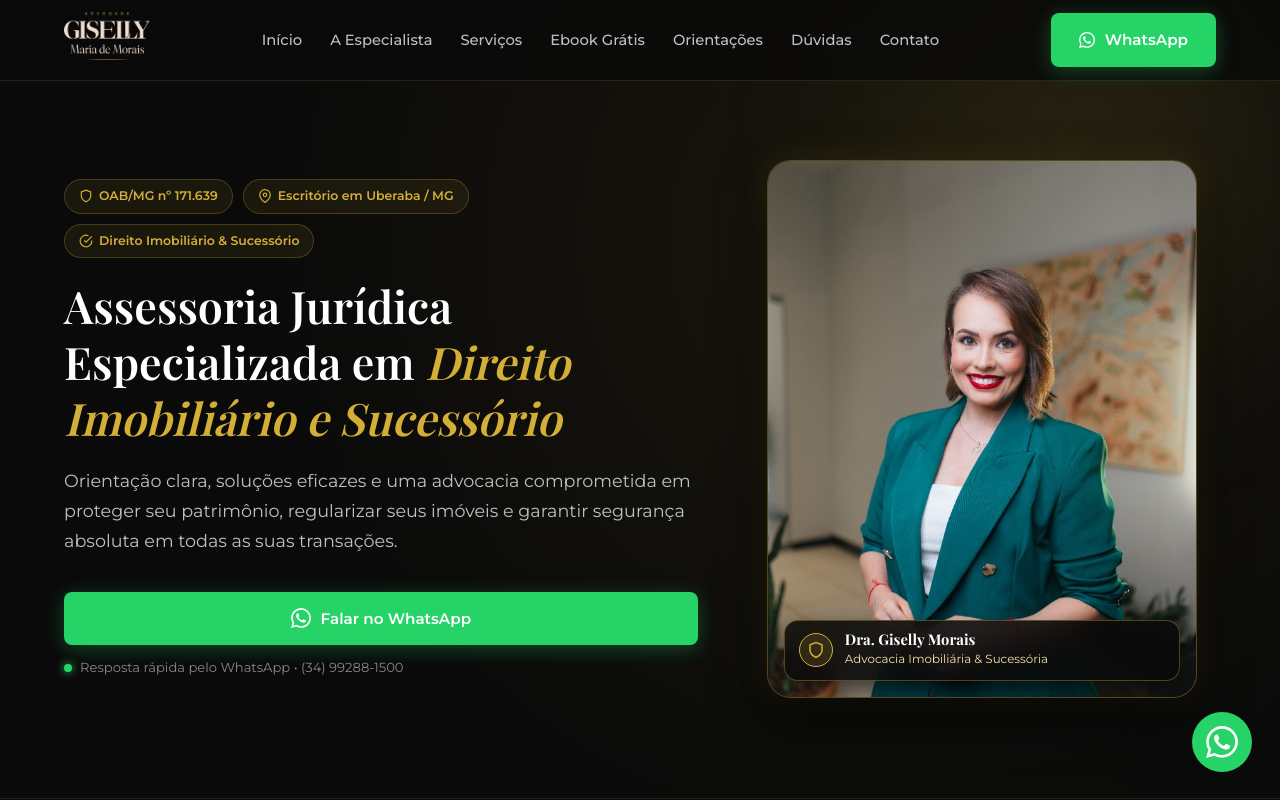
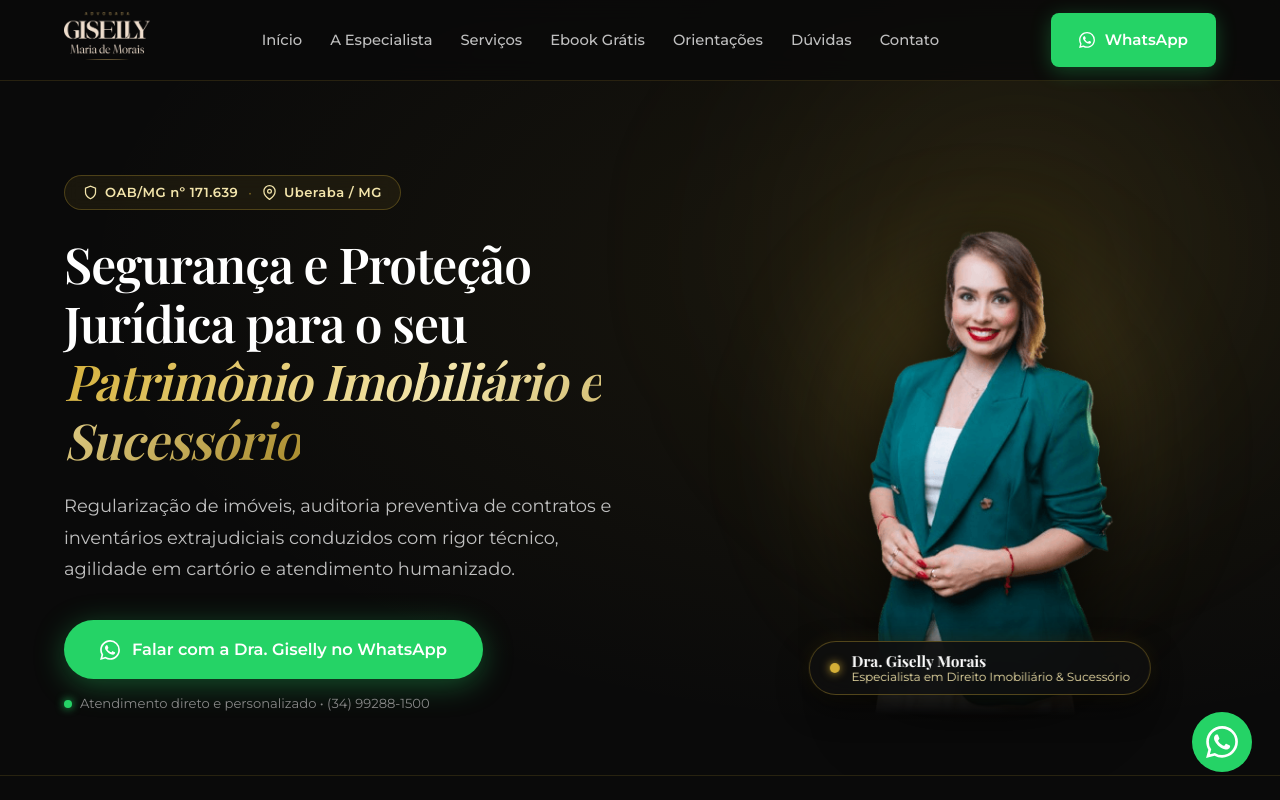
Before and after one commit to gisellyadvocacia/gisellymorais-site, a Next.js app: page / in a window 1280 px wide. Shown: the top 800 px of the page. Built offline with nearby package versions, Linux system fonts and the light colour scheme.

Commit message:
feat(hero): reformular topo com silhueta imersiva sem moldura no padrao Editorial Luxury de grandes bancas

```diff
--- a/app/globals.css
+++ b/app/globals.css
@@ -200,74 +200,109 @@
   cursor: pointer;
 }
 
-/* Hero Section */
+/* Hero Section — Editorial Luxury (Boutique Jurídica de Alto Padrão) */
 .hero {
   position: relative;
-  padding: 160px 0 100px;
+  padding: 135px 0 60px;
   overflow: hidden;
-  background: radial-gradient(circle at 70% 30%, rgba(212, 175, 55, 0.08) 0%, transparent 60%);
+  background: radial-gradient(ellipse at 75% 35%, rgba(212, 175, 55, 0.08) 0%, rgba(10, 10, 10, 0) 65%), #0a0a0a;
 }
 
 .hero-bg-glow {
   position: absolute;
-  top: -20%;
-  right: -10%;
-  width: 600px;
-  height: 600px;
-  background: radial-gradient(circle, rgba(212, 175, 55, 0.12) 0%, transparent 70%);
-  filter: blur(80px);
+  top: -10%;
+  right: -5%;
+  width: 650px;
+  height: 650px;
+  background: radial-gradient(circle, rgba(212, 175, 55, 0.12) 0%, rgba(212, 175, 55, 0) 70%);
+  filter: blur(90px);
   pointer-events: none;
+  z-index: 0;
 }
 
 .hero-grid {
+  position: relative;
   display: grid;
   grid-template-columns: 1.15fr 0.85fr;
-  gap: 50px;
-  align-items: center;
+  gap: 40px;
+  align-items: flex-end;
+  z-index: 1;
 }
 
-.hero-badges {
-  display: flex;
+/* Eyebrow Pill */
+.hero-eyebrow {
+  display: inline-flex;
+  align-items: center;
   gap: 10px;
-  flex-wrap: wrap;
-  margin-bottom: 20px;
+  background: rgba(212, 175, 55, 0.08);
+  border: 1px solid rgba(212, 175, 55, 0.28);
+  border-radius: 50px;
+  padding: 6px 18px;
+  margin-bottom: 24px;
+  backdrop-filter: blur(8px);
 }
 
-.badge {
+.hero-badge-item {
   display: inline-flex;
   align-items: center;
-  gap: 6px;
-  background: rgba(212, 175, 55, 0.08);
-  border: 1px solid rgba(212, 175, 55, 0.25);
-  color: var(--gold-primary);
-  padding: 6px 14px;
-  border-radius: 50px;
-  font-size: 0.78rem;
+  gap: 7px;
+  color: var(--gold-light);
+  font-size: 0.82rem;
   font-weight: 600;
+  letter-spacing: 0.5px;
 }
 
-.badge svg {
-  width: 14px;
-  height: 14px;
+.hero-badge-separator {
+  color: rgba(212, 175, 55, 0.5);
+  font-size: 0.75rem;
 }
 
 .hero h1 {
-  font-size: 2.8rem;
-  margin-bottom: 20px;
+  font-family: var(--font-heading);
+  font-size: 3.1rem;
+  font-weight: 600;
+  line-height: 1.18;
   color: #ffffff;
+  margin-bottom: 22px;
+  letter-spacing: -0.02em;
+}
+
+.hero-title-gold {
+  background: var(--gold-gradient);
+  -webkit-background-clip: text;
+  -webkit-text-fill-color: transparent;
+  font-style: italic;
+  display: inline;
 }
 
 .hero-lead {
-  font-size: 1.1rem;
+  font-size: 1.12rem;
   color: var(--text-secondary);
-  line-height: 1.7;
+  line-height: 1.75;
   margin-bottom: 36px;
+  max-width: 580px;
 }
 
+/* Hero CTA */
 .hero-cta-wrapper {
   display: flex;
   flex-direction: column;
+  gap: 14px;
+}
+
+.hero-cta-btn {
+  padding: 16px 36px;
+  font-size: 1.02rem;
+  border-radius: 50px;
   gap: 12px;
+  align-self: flex-start;
+  box-shadow: 0 6px 30px rgba(37, 211, 102, 0.35);
+  transition: all 0.35s cubic-bezier(0.16, 1, 0.3, 1);
+}
+
+.hero-cta-btn:hover {
+  transform: translateY(-3px) scale(1.02);
+  box-shadow: 0 10px 35px rgba(37, 211, 102, 0.5);
 }
 
 .microcopy {
@@ -287,74 +322,92 @@
   box-shadow: 0 0 8px var(--accent-whatsapp);
 }
 
-.hero-image-frame {
-  width: 100%;
-  max-width: 430px;
-  aspect-ratio: 4/5;
-  border-radius: 24px;
-  overflow: hidden;
-  border: 1px solid rgba(212, 175, 55, 0.35);
-  box-shadow: 0 20px 50px rgba(0, 0, 0, 0.7), 0 0 30px rgba(212, 175, 55, 0.15);
-  background: #111;
-  margin: 0 auto;
+/* Silhueta Imersiva da Advogada (Sem molduras/caixinhas) */
+.hero-visual-col {
+  position: relative;
+  display: flex;
+  justify-content: center;
+  align-items: flex-end;
 }
 
-.hero-image {
+.hero-silhouette-container {
+  position: relative;
+  display: flex;
+  flex-direction: column;
+  align-items: center;
   width: 100%;
-  height: 100%;
-  object-fit: cover;
-  object-position: top center;
-  display: block;
+  max-width: 440px;
 }
 
-.hero-image-frame {
-  position: relative;
+/* Halo de luz de estúdio (ambient backlight) */
+.hero-silhouette-backlight {
+  position: absolute;
+  top: 15%;
+  left: 50%;
+  transform: translateX(-50%);
+  width: 380px;
+  height: 480px;
+  background: radial-gradient(circle at 50% 40%, rgba(212, 175, 55, 0.22) 0%, rgba(212, 175, 55, 0.06) 50%, transparent 75%);
+  filter: blur(50px);
+  border-radius: 50%;
+  pointer-events: none;
+  z-index: 0;
 }
 
-.hero-badge-overlay {
+.hero-silhouette-img {
+  position: relative;
+  width: auto;
+  max-width: 100%;
+  height: auto;
+  max-height: 580px;
+  object-fit: contain;
+  object-position: bottom center;
+  z-index: 1;
+  filter: drop-shadow(0 15px 35px rgba(0, 0, 0, 0.8));
+}
+
+/* Badge flutuante de autoridade */
+.hero-authority-pill {
   position: absolute;
-  bottom: 16px;
-  left: 16px;
-  right: 16px;
-  background: rgba(10, 10, 10, 0.88);
-  backdrop-filter: blur(14px);
-  -webkit-backdrop-filter: blur(14px);
+  bottom: 20px;
+  left: 50%;
+  transform: translateX(-50%);
+  background: rgba(15, 15, 15, 0.9);
+  backdrop-filter: blur(16px);
+  -webkit-backdrop-filter: blur(16px);
   border: 1px solid rgba(212, 175, 55, 0.35);
-  border-radius: 14px;
-  padding: 10px 14px;
-  display: flex;
+  border-radius: 50px;
+  padding: 10px 20px;
+  display: inline-flex;
   align-items: center;
   gap: 12px;
-  box-shadow: 0 10px 25px rgba(0, 0, 0, 0.6);
+  box-shadow: 0 12px 30px rgba(0, 0, 0, 0.6), 0 0 20px rgba(212, 175, 55, 0.1);
   z-index: 2;
+  white-space: nowrap;
 }
 
-.hero-badge-overlay-icon {
-  width: 34px;
-  height: 34px;
+.hero-pill-dot {
+  width: 10px;
+  height: 10px;
+  background-color: var(--gold-primary);
   border-radius: 50%;
-  background: rgba(212, 175, 55, 0.15);
-  border: 1px solid var(--gold-primary);
-  display: flex;
-  align-items: center;
-  justify-content: center;
-  color: var(--gold-primary);
+  box-shadow: 0 0 10px var(--gold-primary);
   flex-shrink: 0;
 }
 
-.hero-badge-overlay strong {
+.hero-authority-pill strong {
   display: block;
   font-family: var(--font-heading);
-  font-size: 0.92rem;
+  font-size: 0.95rem;
   color: #ffffff;
   line-height: 1.2;
 }
 
-.hero-badge-overlay span {
+.hero-authority-pill span {
   display: block;
   font-size: 0.74rem;
   color: var(--gold-light);
-  margin-top: 1px;
+  line-height: 1.2;
 }
 
 /* Dores / Situações */
@@ -1255,7 +1308,43 @@
 @media (max-width: 860px) {
   /* Espaçamentos verticais mobile otimizados */
   .hero {
-    padding: 105px 0 50px;
+    padding: 95px 0 40px;
+  }
+  .hero-content {
+    text-align: center;
+  }
+  .hero-eyebrow {
+    margin: 0 auto 18px;
+  }
+  .hero-lead {
+    margin: 0 auto 24px;
+  }
+  .hero-cta-btn {
+    align-self: center;
+    width: 100%;
+    max-width: 380px;
+  }
+  .microcopy {
+    justify-content: center;
+  }
+  .hero-silhouette-container {
+    max-width: 320px;
+    margin: 0 auto;
+  }
+  .hero-silhouette-img {
+    max-height: 440px;
+  }
+  .hero-silhouette-backlight {
+    width: 280px;
+    height: 360px;
+  }
+  .hero-authority-pill {
+    bottom: 12px;
+    padding: 8px 16px;
+    white-space: normal;
+    text-align: left;
+    border-radius: 16px;
+    max-width: 90%;
   }
   .sobre-section,
   .dores-section,
--- a/app/page.tsx
+++ b/app/page.tsx
@@ -26,75 +26,65 @@
       <JsonLd data={legalServiceSchema} />
       <Navbar />
 
-      {/* 1. HERO */}
+      {/* 1. HERO — EDITORIAL LUXURY & SILHUETA IMERSIVA */}
       <section id="inicio" className="hero">
         <div className="hero-bg-glow" />
         <div className="container hero-grid">
           <div className="hero-content">
-            <div className="hero-badges">
-              <span className="badge">
-                <svg viewBox="0 0 24 24" fill="none" stroke="currentColor" strokeWidth="2">
+            <div className="hero-eyebrow">
+              <span className="hero-badge-item">
+                <svg viewBox="0 0 24 24" width="15" height="15" fill="none" stroke="currentColor" strokeWidth="2" aria-hidden="true">
                   <path d="M12 22s8-4 8-10V5l-8-3-8 3v7c0 6 8 10 8 10z" />
                 </svg>
                 OAB/MG nº 171.639
               </span>
-              <span className="badge">
-                <svg viewBox="0 0 24 24" fill="none" stroke="currentColor" strokeWidth="2">
+              <span className="hero-badge-separator" aria-hidden="true">•</span>
+              <span className="hero-badge-item">
+                <svg viewBox="0 0 24 24" width="15" height="15" fill="none" stroke="currentColor" strokeWidth="2" aria-hidden="true">
                   <path d="M21 10c0 7-9 13-9 13s-9-6-9-13a9 9 0 0 1 18 0z" />
                   <circle cx="12" cy="10" r="3" />
                 </svg>
-                Escritório em Uberaba / MG
-              </span>
-              <span className="badge">
-                <svg viewBox="0 0 24 24" fill="none" stroke="currentColor" strokeWidth="2">
-                  <path d="M22 11.08V12a10 10 0 1 1-5.93-9.14" />
-                  <polyline points="22 4 12 14.01 9 11.01" />
-                </svg>
-                Direito Imobiliário &amp; Sucessório
+                Uberaba / MG
               </span>
             </div>
 
             <h1>
-              Assessoria Jurídica Especializada em{' '}
-              <span className="text-gold italic">Direito Imobiliário e Sucessório</span>
+              Segurança e Proteção Jurídica para o seu{' '}
+              <span className="hero-title-gold">Patrimônio Imobiliário e Sucessório</span>
             </h1>
             <p className="hero-lead">
-              Orientação clara, soluções eficazes e uma advocacia comprometida em proteger seu
-              patrimônio, regularizar seus imóveis e garantir segurança absoluta em todas as suas
-              transações.
+              Regularização de imóveis, auditoria preventiva de contratos e inventários extrajudiciais
+              conduzidos com rigor técnico, agilidade em cartório e atendimento humanizado.
             </p>
 
             <div className="hero-cta-wrapper">
-              <a href={WA} target="_blank" rel="noopener noreferrer" className="btn btn-whatsapp">
+              <a href={WA} target="_blank" rel="noopener noreferrer" className="btn btn-whatsapp hero-cta-btn">
                 <IconWa />
-                Falar no WhatsApp
+                <span>Falar com a Dra. Giselly no WhatsApp</span>
               </a>
               <span className="microcopy">
-                <i className="dot-online" />
-                Resposta rápida pelo WhatsApp • (34) 99288-1500
+                <i className="dot-online" aria-hidden="true" />
+                Atendimento direto e personalizado • (34) 99288-1500
               </span>
             </div>
           </div>
 
-          <div className="hero-image-wrapper">
-            <div className="hero-image-frame">
+          <div className="hero-visual-col">
+            <div className="hero-silhouette-container">
+              <div className="hero-silhouette-backlight" aria-hidden="true" />
               <Image
-                src="/images/hero.jpg"
-                alt="Dra. Giselly Morais - Advogada Especialista em Direito Imobiliário em Uberaba"
-                width={460}
-                height={580}
-                className="hero-image"
+                src="/images/giselly-hero-transparente.png"
+                alt="Dra. Giselly Morais - Advogada Especialista em Direito Imobiliário e Sucessório em Uberaba"
+                width={408}
+                height={612}
+                className="hero-silhouette-img"
                 priority
               />
-              <div className="hero-badge-overlay">
-                <div className="hero-badge-overlay-icon">
-                  <svg viewBox="0 0 24 24" width="18" height="18" fill="none" stroke="currentColor" strokeWidth="2">
-                    <path d="M12 22s8-4 8-10V5l-8-3-8 3v7c0 6 8 10 8 10z" />
-                  </svg>
-                </div>
+              <div className="hero-authority-pill">
+                <span className="hero-pill-dot" aria-hidden="true" />
                 <div>
                   <strong>Dra. Giselly Morais</strong>
-                  <span>Advocacia Imobiliária &amp; Sucessória</span>
+                  <span>Especialista em Direito Imobiliário &amp; Sucessório</span>
                 </div>
               </div>
             </div>
```
Also changed, not shown: public/images/giselly-hero-transparente.png (added).
